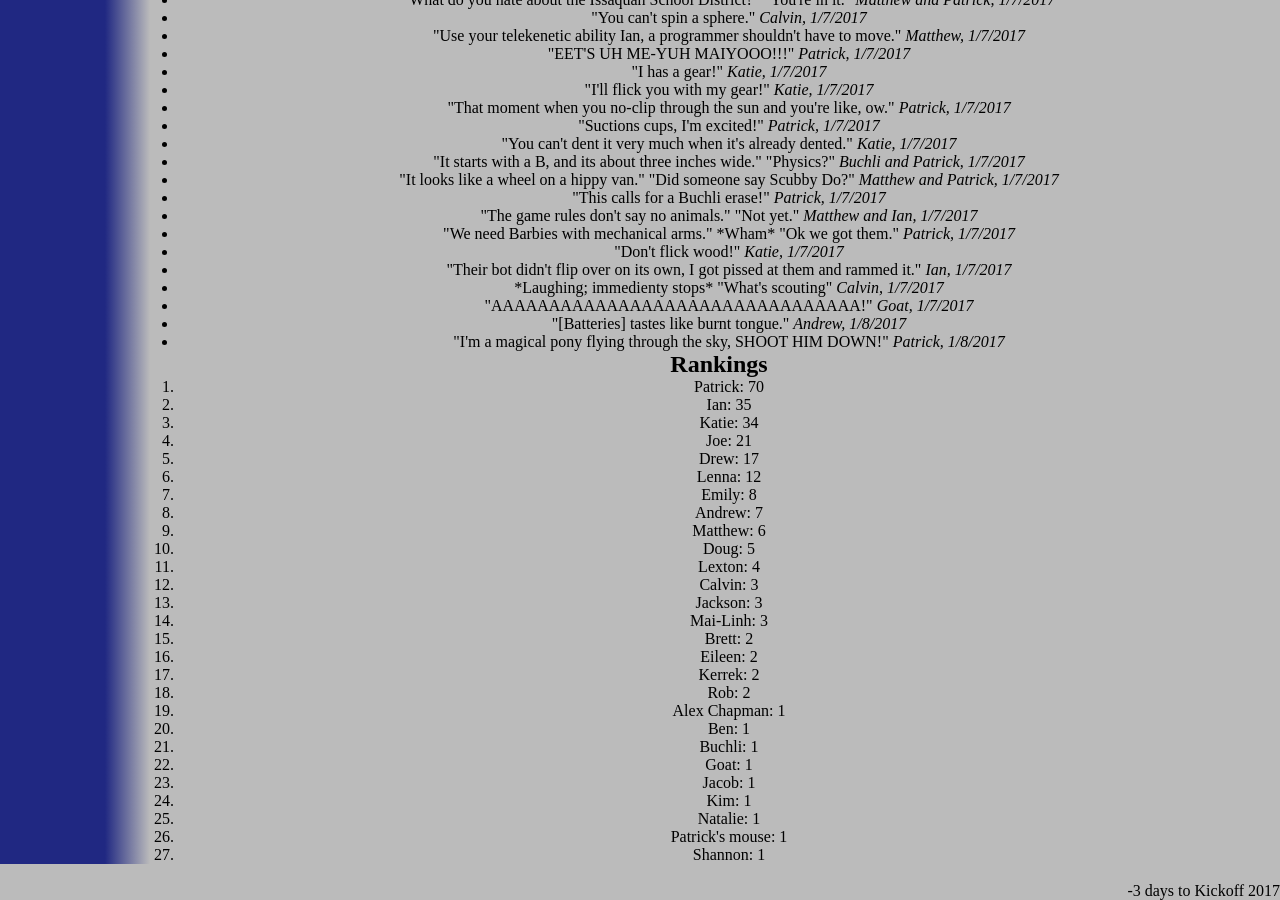
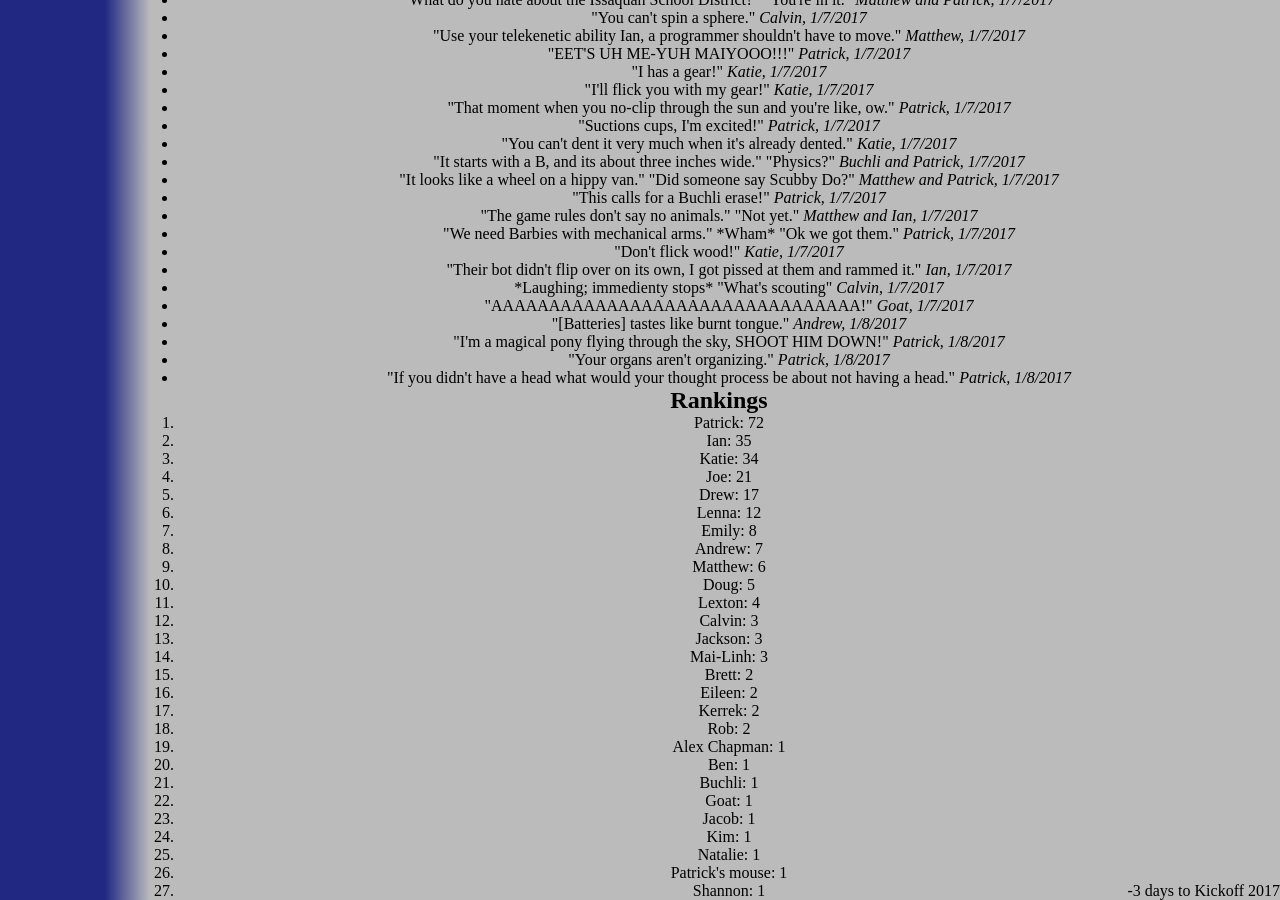
Before and after one commit to katiebugmoon/FRC4131.github.io, a Jekyll site: the page built from media/2017/quotes.html, in a window 1280 px wide and 900 px high, scrolled down 3157 px. Built offline with Jekyll 4.4.1, drawn with Linux system fonts in a browser that asks for light colours; nearby versions of some CDN libraries.

Commit message:
patricks

```diff
--- a/media/2017/quotes.html
+++ b/media/2017/quotes.html
@@ -187,6 +187,8 @@ title: Build Season 2017 Quotes
 	<li>"AAAAAAAAAAAAAAAAAAAAAAAAAAAAAAAA!" <i>Goat, 1/7/2017</i></li>
 	<li>"[Batteries] tastes like burnt tongue." <i>Andrew, 1/8/2017</i></li>
 	<li>"I'm a magical pony flying through the sky, SHOOT HIM DOWN!" <i>Patrick, 1/8/2017</i></li>
+	<li>"Your organs aren't organizing." <i>Patrick, 1/8/2017</i></li>
+	<li>"If you didn't have a head what would your thought process be about not having a head." <i>Patrick, 1/8/2017</i></li>
 </ul>
 <h2>Rankings</h2>
 <ol id='rankings'></ol>
```
